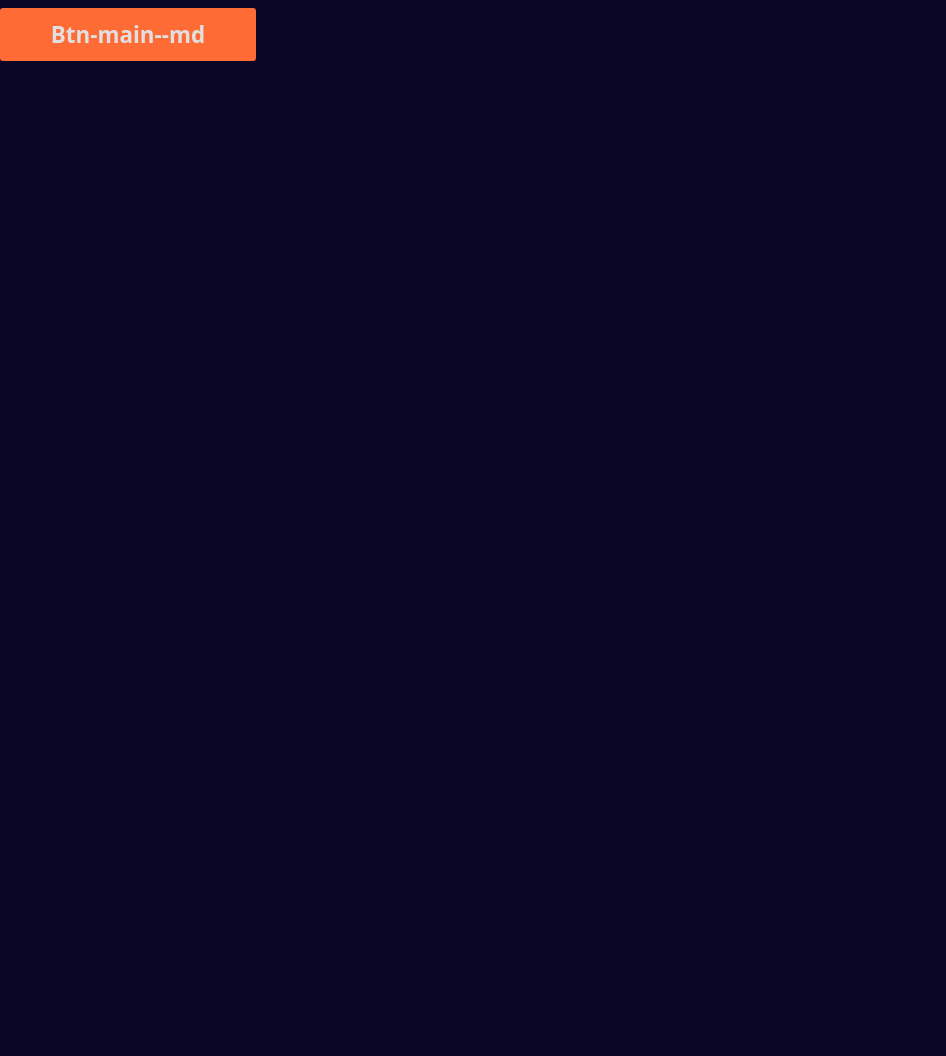
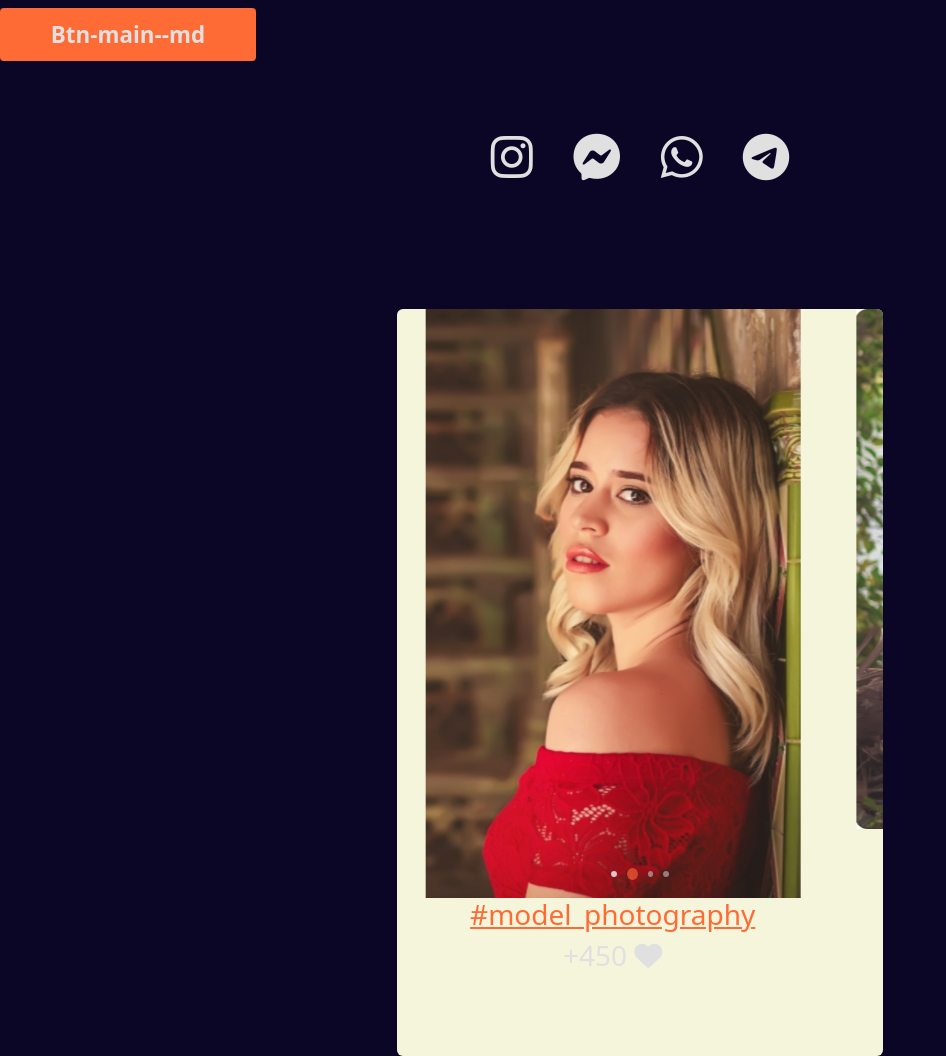
Before and after one commit to fgbyte/mai.photo, a website: page dist/style-guide.html in a window 1280 px wide. Shown: the part 440-1496 px from the top of the page, without its empty margins (0-946 px from the left). Before the commit the page ends 800 px from the top, so only its background shows below. Drawn offline with Linux system fonts and the light colour scheme.

Commit message:
batido con las cards

```diff
--- a/scss/_components.scss
+++ b/scss/_components.scss
@@ -54,7 +54,7 @@
 .btn-main {
   width: 9rem;
   height: 2rem;
-    border-radius: 3px;
+  border-radius: 4px;
   border: none;
   color: $white;
   font-weight: 700;
@@ -72,3 +72,62 @@
     font-size: 1.4rem;
   }
 }
+
+.about__social-icons {
+  display: flex;
+  justify-content: center;
+  gap: 2.5rem;
+  padding-bottom: 2rem;
+
+  span {
+    color: $white;
+    font-size: 3rem;
+
+    &:hover {
+      color: $secondary;
+    }
+  }
+}
+
+.services__card {
+  text-align: center;
+  position: relative;
+
+  .carousel-indicators {
+    align-items: center;
+    position: absolute;
+    bottom: 20%;
+
+    button {
+      border-radius: 100%;
+      width: 0.33rem;
+    }
+
+    .active {
+      background-color: $primary;
+      padding: 0.2rem;
+    }
+  }
+
+  .carousel-area {
+    background-color: beige;
+    height: 46.68rem;
+    max-width: 30.42rem;
+    margin: 0 auto;
+    // margin-top: 4rem;
+    // margin-bottom: 2rem;
+    overflow: hidden;
+    text-align: center;
+    border-radius: $border-radius;
+
+    // &__rectangle {
+    //   position: absolute;
+    //         bottom: 0;
+    //         max-width: 44rem;
+    //         width: 100%;
+    //         height: 5rem;
+    //         background-color: rgba($color: black, $alpha: .5);
+    //         padding: 0 1rem;
+    // }
+  }
+}
--- a/scss/_globals.scss
+++ b/scss/_globals.scss
@@ -1,23 +1,31 @@
 //My Theme Colors
- $orange:  #FF6B35;
- $blue: #1993CE;
- $yellow: #FFCE0F;
- $background: #0B0626;
- $text-color: #E0E0E0;
+$orange: #ff6b35;
+$blue: #1993ce;
+$yellow: #ffce0f;
+$background: #0b0626;
+$text-color: #e0e0e0;
 
 //REESCRIBIENDO VARS DE BOOTSTRAP
 $primary: $orange;
 $secondary: $blue;
- $warning:$yellow;
+$warning: $yellow;
 $dark: $background;
 $white: $text-color;
 $body-bg: $background;
 $body-color: $white;
- $navbar-dark-active-color: #AAA9B1;
+$navbar-dark-active-color: #aaa9b1;
+
+//REESRIBIENDO VARS DEL CAROUSEL INDICATORS
+$carousel-indicator-active-bg: $white;
+$carousel-indicator-opacity: 0.5;
+$carousel-indicator-width: 6px;
+$carousel-indicator-height: 6px;
+$carousel-indicator-hit-area-height: 10px;
+$carousel-indicator-spacer: 5px;
 
 //RESETS
 body {
-    font-family: 'Segoe UI', Tahoma, Geneva, Verdana, sans-serif;
+  font-family: "Segoe UI", Tahoma, Geneva, Verdana, sans-serif;
 }
 
 //GLOBAL MIXINS
```
Also changed, not shown: dist/css/main.css, dist/img/1.jpg (renamed from dist/img/slider1jpg.jpg), dist/img/3.jpg (renamed from dist/img/_MG_4797.jpg), dist/img/avatar.png (renamed from dist/img/logomai.png), dist/img/svg/instagram.svg (deleted), dist/img/svg/messenger.svg (deleted), dist/img/svg/telegram.svg (deleted), dist/img/svg/whatsapp.svg (deleted), dist/style-guide.html, 1 other file. Lines whose indentation alone changed are shown as unchanged.
